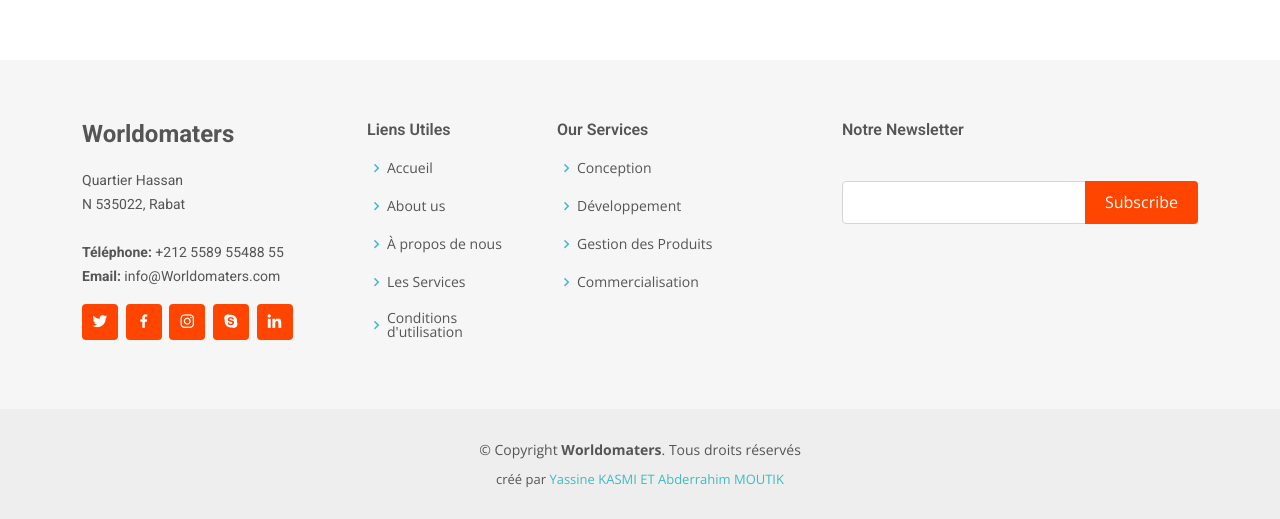
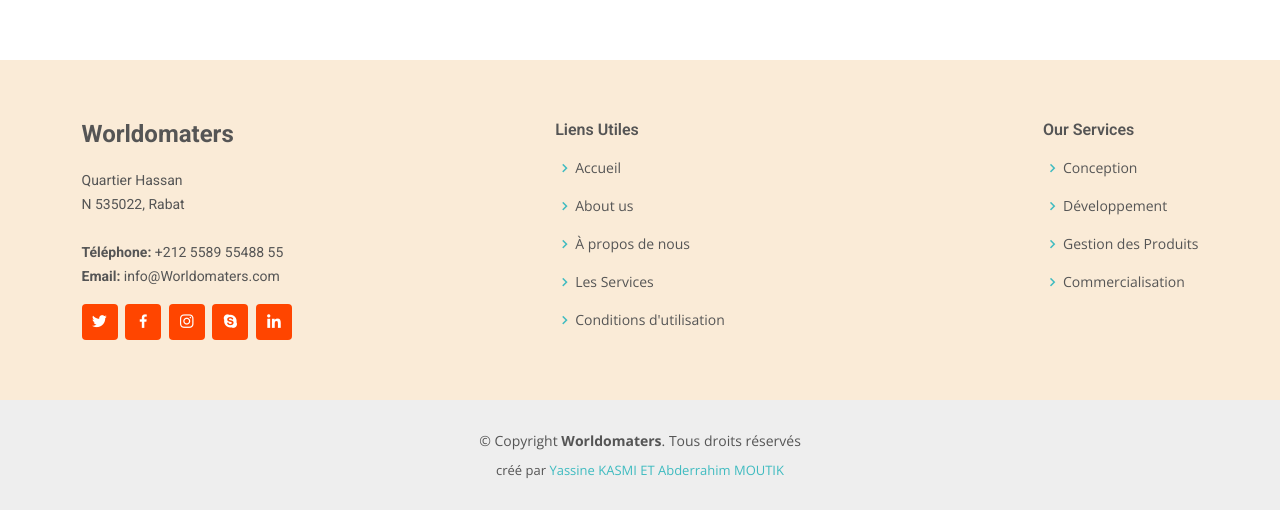
Before and after one commit to MOUTIK/Worldmeters01, a plain HTML site: page index.html in a window 1280 px wide. Shown: the part 8372-8891 px from the top of the page. Drawn offline with nearby package versions, Linux system fonts and the light colour scheme; no server answers.

Commit message:
last update

```diff
--- a/index.html
+++ b/index.html
@@ -702,10 +702,10 @@
   </main><!-- End #main -->
 
   <!-- ======= Footer ======= -->
-  <footer id="footer">
-    <div class="footer-top">
-      <div class="container">
-        <div class="row">
+  <footer id="footer" style="overflow: hidden;">
+    <div class="footer-top" style="background: antiquewhite;">
+      <div class="">
+        <div class="row" style="display: flex; flex-wrap: wrap; align-content: center; justify-content: space-evenly; align-items: flex-start;">
 
           <div class="col-lg-3 col-md-6">
             <div class="footer-info">
@@ -726,7 +726,7 @@
             </div>
           </div>
 
-          <div class="col-lg-2 col-md-6 footer-links">
+          <div class="col-lg-3 col-md-6 footer-links" style="display: flex; flex-direction: column; flex-wrap: wrap; align-content: center;">
             <h4>Liens Utiles</h4>
             <ul>
               <li><i class="bx bx-chevron-right"></i> <a href="#">Accueil</a></li>
@@ -737,7 +737,7 @@
             </ul>
           </div>
 
-          <div class="col-lg-3 col-md-6 footer-links">
+          <div class="col-lg-3 col-md-6 footer-links" style="display: flex; flex-direction: column; flex-wrap: wrap; align-content: flex-end;">
             <h4>Our Services</h4>
             <ul>
               <li><i class="bx bx-chevron-right"></i> <a href="#">Conception </a></li>
@@ -745,14 +745,6 @@
               <li><i class="bx bx-chevron-right"></i> <a href="#">Gestion des Produits</a></li>
               <li><i class="bx bx-chevron-right"></i> <a href="#">Commercialisation</a></li>
             </ul>
-          </div>
-
-          <div class="col-lg-4 col-md-6 footer-newsletter">
-            <h4>Notre Newsletter</h4>
-             <form action="" method="post">
-              <input type="email" name="email"><input type="submit" value="Subscribe">
-            </form>
-
           </div>
 
         </div>
```
